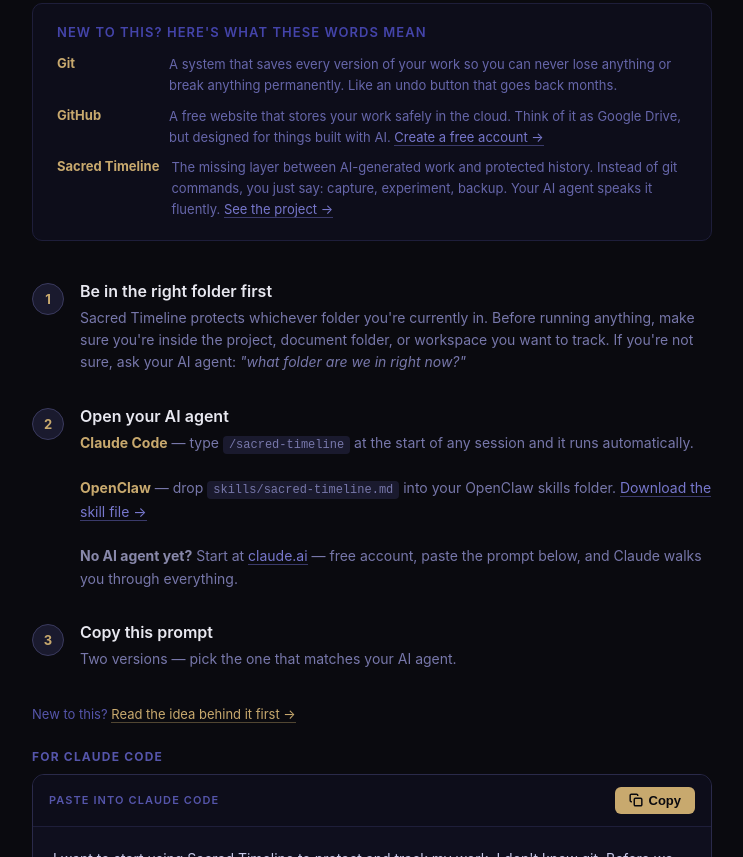
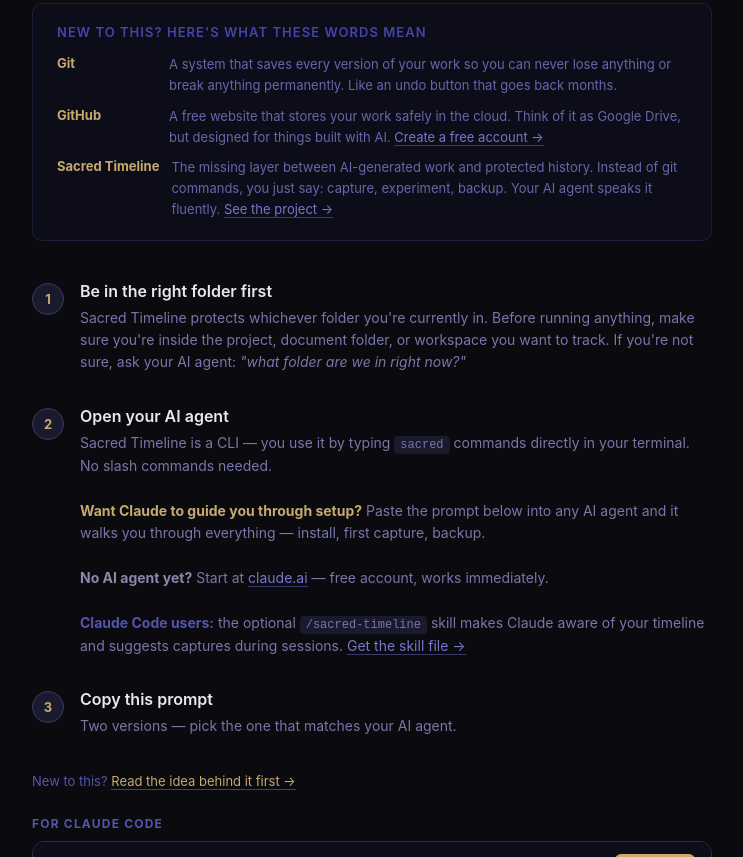
Before and after one commit to suhitanantula/sacred-timeline, a website: page docs/index.html in a window 1280 px wide. Shown: the part 429-1286 px from the top of the page, without its empty margins (268-1011 px from the left). Drawn offline with Linux system fonts and the light colour scheme.

Commit message:
clarify CLI vs skill — sacred is the CLI, /sacred-timeline is optional Claude Code skill layer

```diff
--- a/docs/index.html
+++ b/docs/index.html
@@ -293,9 +293,10 @@
       <div class="step-num">2</div>
       <div class="step-content">
         <h3>Open your AI agent</h3>
-        <p><strong style="color:#c8a96e">Claude Code</strong> — type <code style="background:#1a1a2e;padding:2px 6px;border-radius:4px;font-size:12px">/sacred-timeline</code> at the start of any session and it runs automatically.<br><br>
-        <strong style="color:#c8a96e">OpenClaw</strong> — drop <code style="background:#1a1a2e;padding:2px 6px;border-radius:4px;font-size:12px">skills/sacred-timeline.md</code> into your OpenClaw skills folder. <a href="https://github.com/suhitanantula/sacred-timeline/blob/main/skills/sacred-timeline.md" target="_blank" style="color:#7777cc;border-bottom:1px solid #3a3a6a;text-decoration:none">Download the skill file →</a><br><br>
-        <strong style="color:#8888aa">No AI agent yet?</strong> Start at <a href="https://claude.ai" target="_blank" style="color:#7777cc;border-bottom:1px solid #3a3a6a;text-decoration:none">claude.ai</a> — free account, paste the prompt below, and Claude walks you through everything.</p>
+        <p>Sacred Timeline is a CLI — you use it by typing <code style="background:#1a1a2e;padding:2px 6px;border-radius:4px;font-size:12px">sacred</code> commands directly in your terminal. No slash commands needed.<br><br>
+        <strong style="color:#c8a96e">Want Claude to guide you through setup?</strong> Paste the prompt below into any AI agent and it walks you through everything — install, first capture, backup.<br><br>
+        <strong style="color:#8888aa">No AI agent yet?</strong> Start at <a href="https://claude.ai" target="_blank" style="color:#7777cc;border-bottom:1px solid #3a3a6a;text-decoration:none">claude.ai</a> — free account, works immediately.<br><br>
+        <strong style="color:#5555aa">Claude Code users:</strong> the optional <code style="background:#1a1a2e;padding:2px 6px;border-radius:4px;font-size:12px">/sacred-timeline</code> skill makes Claude aware of your timeline and suggests captures during sessions. <a href="https://github.com/suhitanantula/sacred-timeline/blob/main/skills/sacred-timeline.md" target="_blank" style="color:#7777cc;border-bottom:1px solid #3a3a6a;text-decoration:none">Get the skill file →</a></p>
       </div>
     </div>
 
```
Also changed, not shown: README.md.
